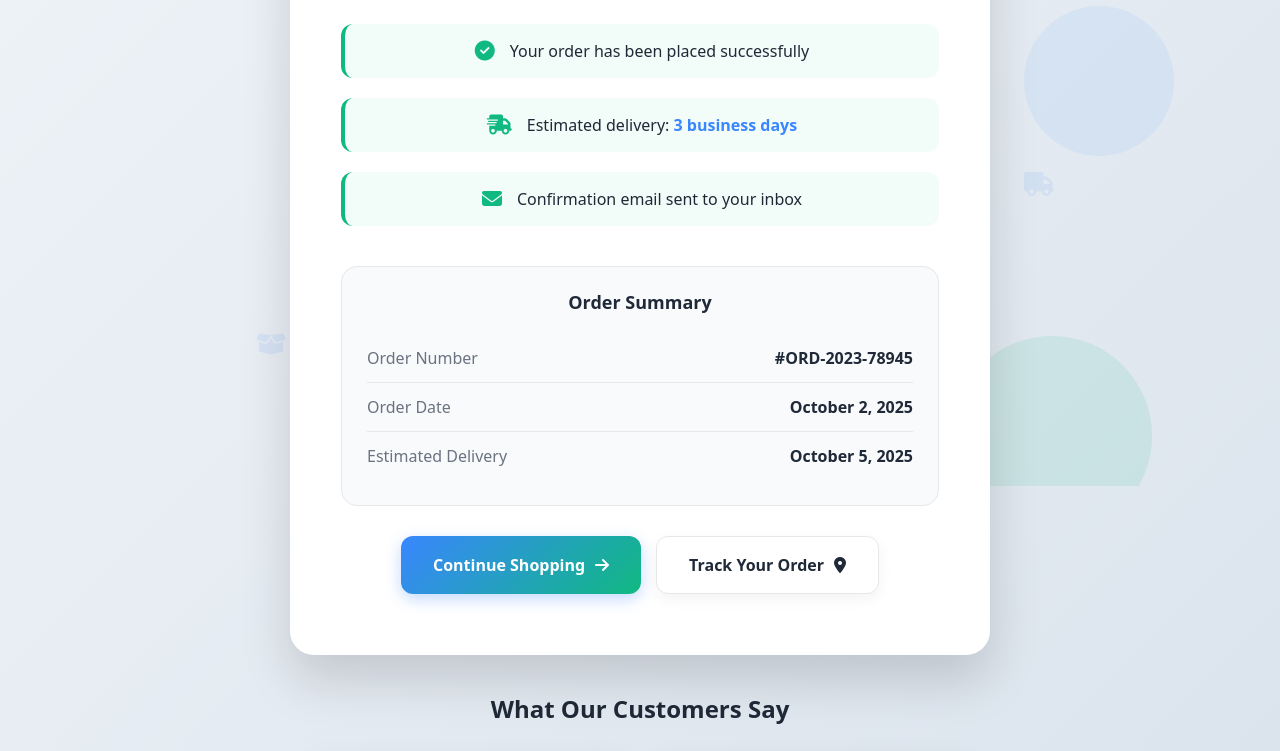
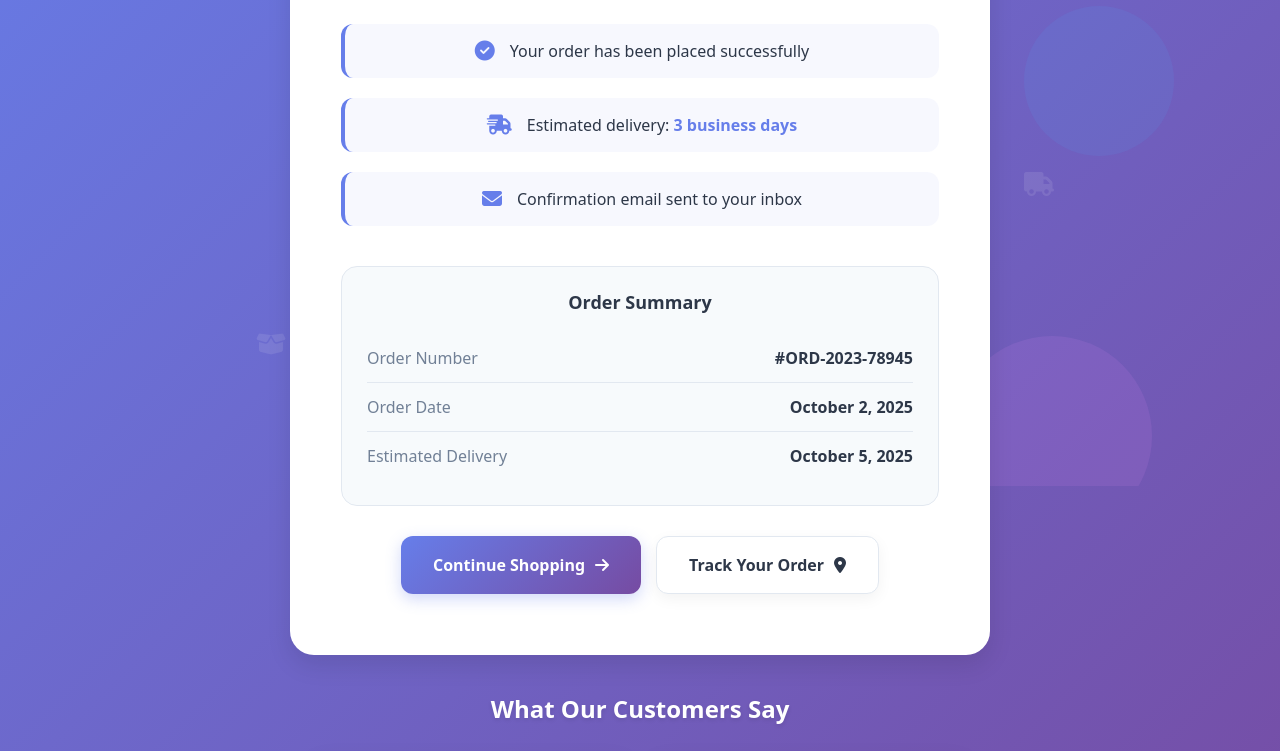
Before and after one commit to elhamomari720-debug/smart-shopping-elham, a plain HTML site: page Deliver.html in a window 1280 px wide. Shown: the part 314-1065 px from the top of the page. Drawn offline with nearby package versions, Linux system fonts and the light colour scheme; a small style sheet from the web is missing.

Commit message:
Update Deliver.css

```diff
--- a/Deliver.css
+++ b/Deliver.css
@@ -1,22 +1,25 @@
 @import url('https://fonts.googleapis.com/css2?family=Inter:wght@300;400;500;600;700&display=swap');
 
 :root {
-  --primary: #3a86ff;
-  --primary-dark: #2563eb;
-  --primary-light: #60a5fa;
-  --success: #10b981;
-  --success-light: #34d399;
-  --dark: #1f2937;
-  --dark-light: #374151;
-  --light: #f8fafc;
-  --gray: #6b7280;
-  --gray-light: #9ca3af;
-  --border: #e5e7eb;
-  --shadow: 0 10px 30px rgba(0, 0, 0, 0.08);
-  --shadow-lg: 0 25px 50px rgba(0, 0, 0, 0.15);
+  --primary: #667eea;
+  --primary-dark: #5a6fd8;
+  --primary-light: #764ba2;
+  --secondary: #f093fb;
+  --accent: #4facfe;
+  --success: #667eea; /* Changed to blue */
+  --success-light: #764ba2; /* Changed to purple */
+  --dark: #2d3748;
+  --dark-light: #4a5568;
+  --light: #ffffff;
+  --gray: #718096;
+  --gray-light: #a0aec0;
+  --gray-lighter: #f7fafc;
+  --border: #e2e8f0;
+  --shadow: 0 4px 6px rgba(0, 0, 0, 0.05);
+  --shadow-lg: 0 10px 25px rgba(0, 0, 0, 0.1);
   --transition: all 0.3s cubic-bezier(0.25, 0.8, 0.25, 1);
-  --gradient: linear-gradient(135deg, #3a86ff 0%, #10b981 100%);
-  --gradient-light: linear-gradient(135deg, #60a5fa 0%, #34d399 100%);
+  --gradient: linear-gradient(135deg, #667eea 0%, #764ba2 100%);
+  --gradient-light: linear-gradient(135deg, #764ba2 0%, #667eea 100%);
 }
 
 * {
@@ -29,7 +32,7 @@ body {
   margin: 0;
   padding: 0;
   font-family: 'Inter', -apple-system, BlinkMacSystemFont, 'Segoe UI', Roboto, Oxygen, sans-serif;
-  background: linear-gradient(135deg, #f0f4f8 0%, #d9e2ec 100%);
+  background: linear-gradient(135deg, #667eea 0%, #764ba2 100%);
   min-height: 100vh;
   position: relative;
   display: flex;
@@ -62,7 +65,7 @@ body {
 .shape-1 {
   width: 300px;
   height: 300px;
-  background: var(--primary);
+  background: white;
   top: -100px;
   left: -100px;
   animation-delay: 0s;
@@ -71,7 +74,7 @@ body {
 .shape-2 {
   width: 200px;
   height: 200px;
-  background: var(--success);
+  background: var(--secondary);
   bottom: -50px;
   right: 10%;
   animation-delay: 5s;
@@ -80,7 +83,7 @@ body {
 .shape-3 {
   width: 150px;
   height: 150px;
-  background: var(--primary-light);
+  background: var(--accent);
   top: 40%;
   left: 80%;
   animation-delay: 10s;
@@ -104,14 +107,14 @@ body {
   top: 30px;
   left: 30px;
   background-color: white;
-  color: var(--dark);
+  color: var(--primary);
   padding: 12px 24px;
   border: 1px solid var(--border);
   border-radius: 12px;
   text-decoration: none;
   font-size: 15px;
   font-weight: 500;
-  box-shadow: var(--shadow);
+  box-shadow: var(--shadow-lg);
   transition: var(--transition);
   display: flex;
   align-items: center;
@@ -120,7 +123,7 @@ body {
 }
 
 .back-button:hover {
-  background-color: #f8fafc;
+  background-color: var(--gray-lighter);
   transform: translateX(-5px);
   box-shadow: 0 6px 15px rgba(0, 0, 0, 0.1);
 }
@@ -207,6 +210,9 @@ body {
   stroke: #fff;
   stroke-miterlimit: 10;
   animation: fill-checkmark 0.4s ease-in-out 0.4s forwards, scale-checkmark 0.3s ease-in-out 0.9s both;
+  opacity: 0;
+  transform: scale(0.8);
+  animation: checkmarkEntrance 0.8s ease-out 0.5s forwards;
 }
 
 .checkmark-circle {
@@ -214,16 +220,32 @@ body {
   stroke-dashoffset: 166;
   stroke-width: 3;
   stroke-miterlimit: 10;
-  stroke: var(--success);
+  stroke: var(--primary); /* Changed to blue */
   fill: none;
-  animation: stroke-checkmark 0.6s cubic-bezier(0.65, 0, 0.45, 1) forwards;
+  animation: stroke-checkmark 0.6s cubic-bezier(0.65, 0, 0.45, 1) 0.8s forwards;
 }
 
 .checkmark-check {
   transform-origin: 50% 50%;
   stroke-dasharray: 48;
   stroke-dashoffset: 48;
-  animation: stroke-checkmark 0.3s cubic-bezier(0.65, 0, 0.45, 1) 0.8s forwards;
+  stroke: var(--primary); /* Changed to blue */
+  animation: stroke-checkmark 0.5s cubic-bezier(0.65, 0, 0.45, 1) 1.2s forwards;
+}
+
+@keyframes checkmarkEntrance {
+  0% {
+    opacity: 0;
+    transform: scale(0.8) rotate(-30deg);
+  }
+  50% {
+    opacity: 1;
+    transform: scale(1.1) rotate(10deg);
+  }
+  100% {
+    opacity: 1;
+    transform: scale(1) rotate(0deg);
+  }
 }
 
 @keyframes stroke-checkmark {
@@ -243,7 +265,7 @@ body {
 
 @keyframes fill-checkmark {
   100% {
-    box-shadow: inset 0px 0px 0px 50px var(--success);
+    box-shadow: inset 0px 0px 0px 50px rgba(102, 126, 234, 0.1);
   }
 }
 
@@ -389,13 +411,13 @@ body {
   justify-content: center;
   gap: 15px;
   padding: 15px 20px;
-  background: rgba(16, 185, 129, 0.05);
+  background: rgba(102, 126, 234, 0.05);
   border-radius: 12px;
-  border-left: 4px solid var(--success);
+  border-left: 4px solid var(--primary);
 }
 
 .detail-item i {
-  color: var(--success);
+  color: var(--primary);
   font-size: 20px;
 }
 
@@ -412,7 +434,7 @@ body {
 
 /* Order Summary */
 .order-summary {
-  background: #f8fafc;
+  background: var(--gray-lighter);
   border-radius: 16px;
   padding: 25px;
   margin: 30px 0;
@@ -475,13 +497,13 @@ body {
 .btn-primary {
   background: var(--gradient);
   color: white;
-  box-shadow: 0 5px 15px rgba(58, 134, 255, 0.3);
+  box-shadow: 0 5px 15px rgba(102, 126, 234, 0.3);
 }
 
 .btn-primary:hover {
   background: var(--gradient-light);
   transform: translateY(-3px);
-  box-shadow: 0 8px 20px rgba(58, 134, 255, 0.4);
+  box-shadow: 0 8px 20px rgba(102, 126, 234, 0.4);
 }
 
 .btn-secondary {
@@ -492,7 +514,7 @@ body {
 }
 
 .btn-secondary:hover {
-  background: #f8fafc;
+  background: var(--gray-lighter);
   transform: translateY(-3px);
   box-shadow: 0 8px 20px rgba(0, 0, 0, 0.1);
 }
@@ -507,8 +529,9 @@ body {
 .testimonials h3 {
   font-size: 24px;
   margin-bottom: 30px;
-  color: var(--dark);
+  color: white;
   font-weight: 600;
+  text-shadow: 0 2px 4px rgba(0,0,0,0.1);
 }
 
 .testimonial-cards {
@@ -522,7 +545,7 @@ body {
   background: white;
   padding: 25px;
   border-radius: 16px;
-  box-shadow: var(--shadow);
+  box-shadow: var(--shadow-lg);
   flex: 1;
   min-width: 250px;
   max-width: 320px;
@@ -531,7 +554,7 @@ body {
 
 .testimonial-card:hover {
   transform: translateY(-5px);
-  box-shadow: 0 15px 30px rgba(0, 0, 0, 0.1);
+  box-shadow: 0 15px 30px rgba(0, 0, 0, 0.15);
 }
 
 .stars {
@@ -565,7 +588,7 @@ body {
 .floating-icon {
   position: absolute;
   font-size: 24px;
-  color: rgba(58, 134, 255, 0.1);
+  color: rgba(255, 255, 255, 0.1);
   animation: float-icon 20s infinite linear;
 }
 
```
